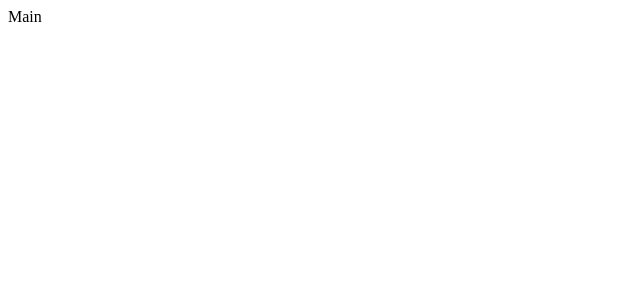
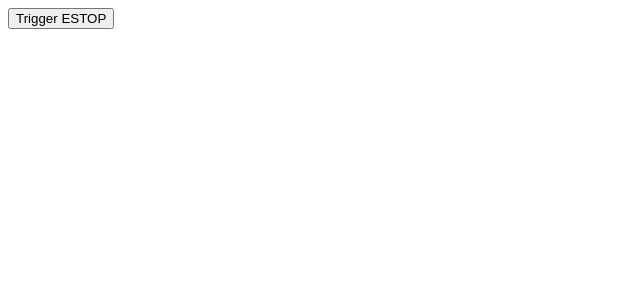
Before and after one commit to HyperloopCU/GUI, a React (Create React App) app: page / in a window 1280 px wide. Shown: the top 300 px of the page, without its empty margins (0-640 px from the left). Built offline with nearby package versions, Linux system fonts and the light colour scheme.

Commit message:
Added Organizational files and did an example ESTOP component

```diff
--- a/src/App.js
+++ b/src/App.js
@@ -1,5 +1,6 @@
 import React from 'react';
+import ESTOP from './Components/ESTOP/ESTOP.js';
 
-const App = () => (<div>Main</div>);
+const App = () => (<div><ESTOP></ESTOP></div>);
 
 export default App;
--- /dev/null
+++ b/src/Components/ESTOP/ESTOP.js
@@ -0,0 +1,9 @@
+import React from 'react';
+import {emergencyStop} from "../../HelperFunctions/helperFunctions.js";
+
+const ESTOP = props=>{
+
+    return <button onClick={()=>emergencyStop()}>Trigger ESTOP</button>;
+}
+
+export default ESTOP;
--- /dev/null
+++ b/src/HelperFunctions/helperFunctions.js
@@ -0,0 +1,15 @@
+const curentSpeed = () => 20;
+const currentPosition = () => 5;
+const emergencyStop = ()=>{
+    console.log("Pod is stopping");
+    return true;
+}
+
+
+
+module.exports = {
+    curentSpeed,
+    currentPosition,
+    emergencyStop
+
+}
```
